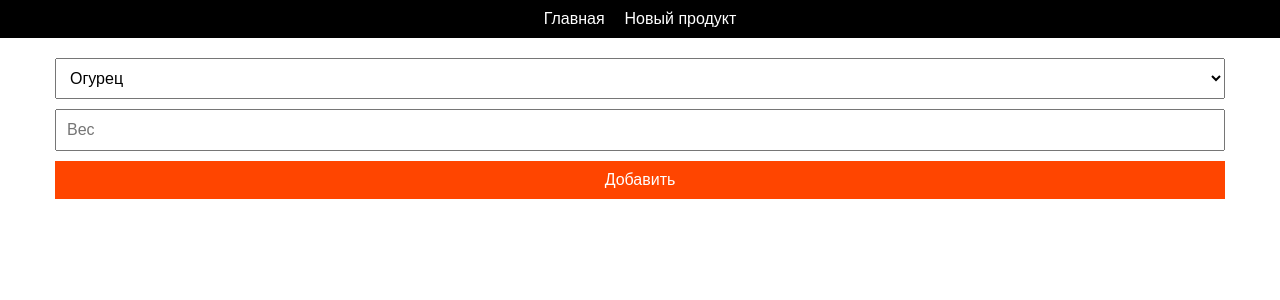
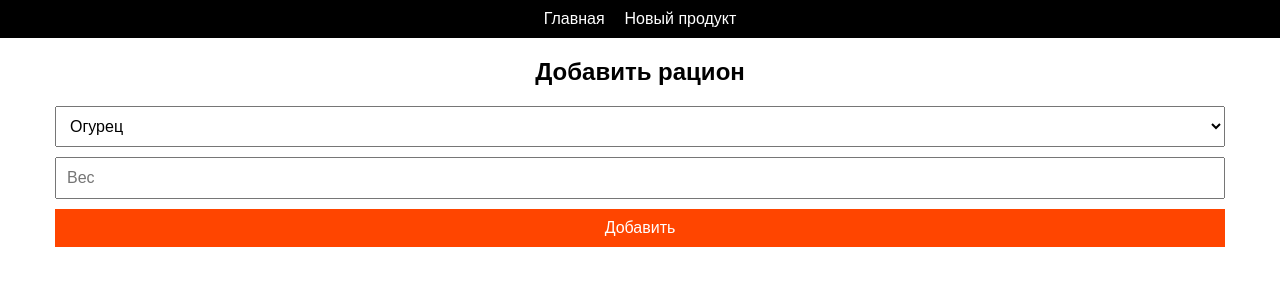
Before and after one commit to elnasim/calorie-calc-react, a React (Create React App) app: page /add-ration in a window 1280 px wide. Shown: the top 300 px of the page. Built offline with nearby package versions, Linux system fonts and the light colour scheme.

Commit message:
вёрстка +

```diff
--- a/src/views/AddRation.js
+++ b/src/views/AddRation.js
@@ -4,6 +4,7 @@ export default function AddRation() {
   return (
     <div className="add-ration">
       <div className="container">
+        <div className="title">Добавить рацион</div>
         <form className="add-ration-form">
           <select className="input">
             <option value="Огурец">Огурец</option>
```
